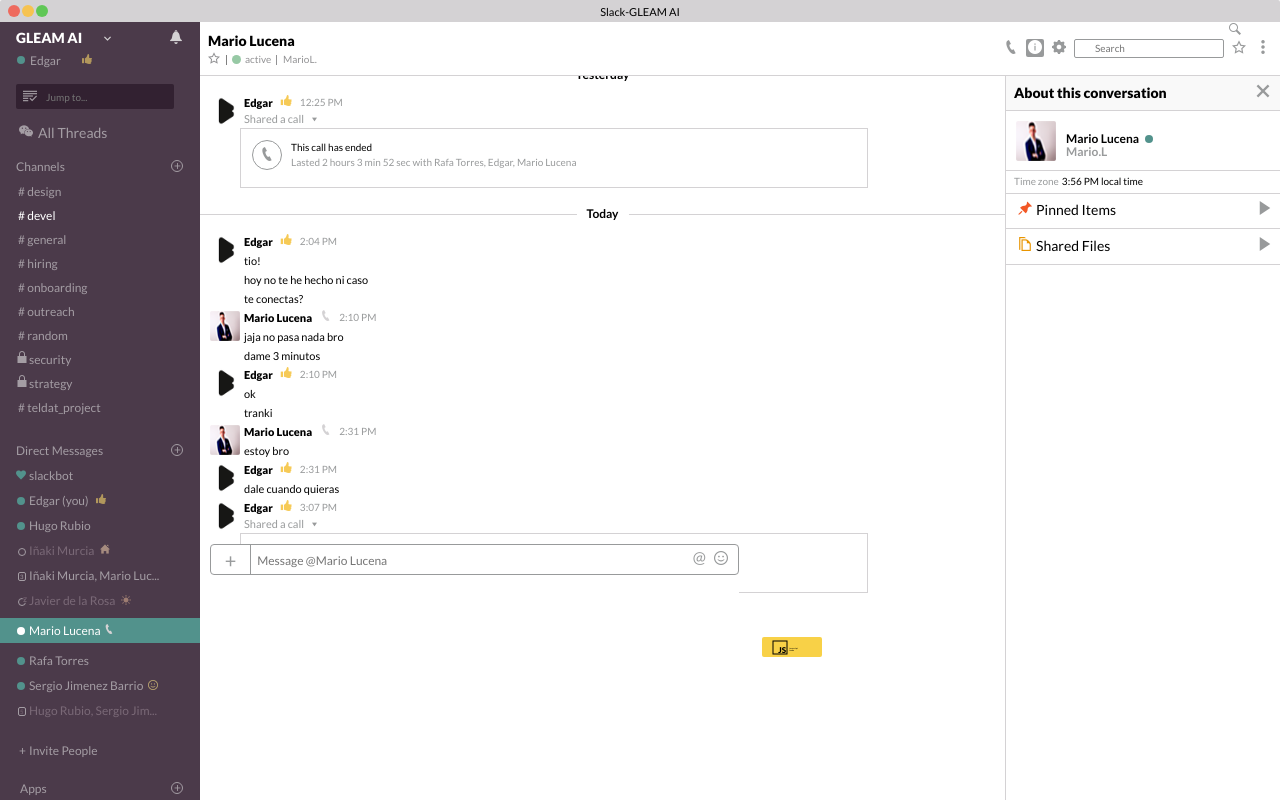
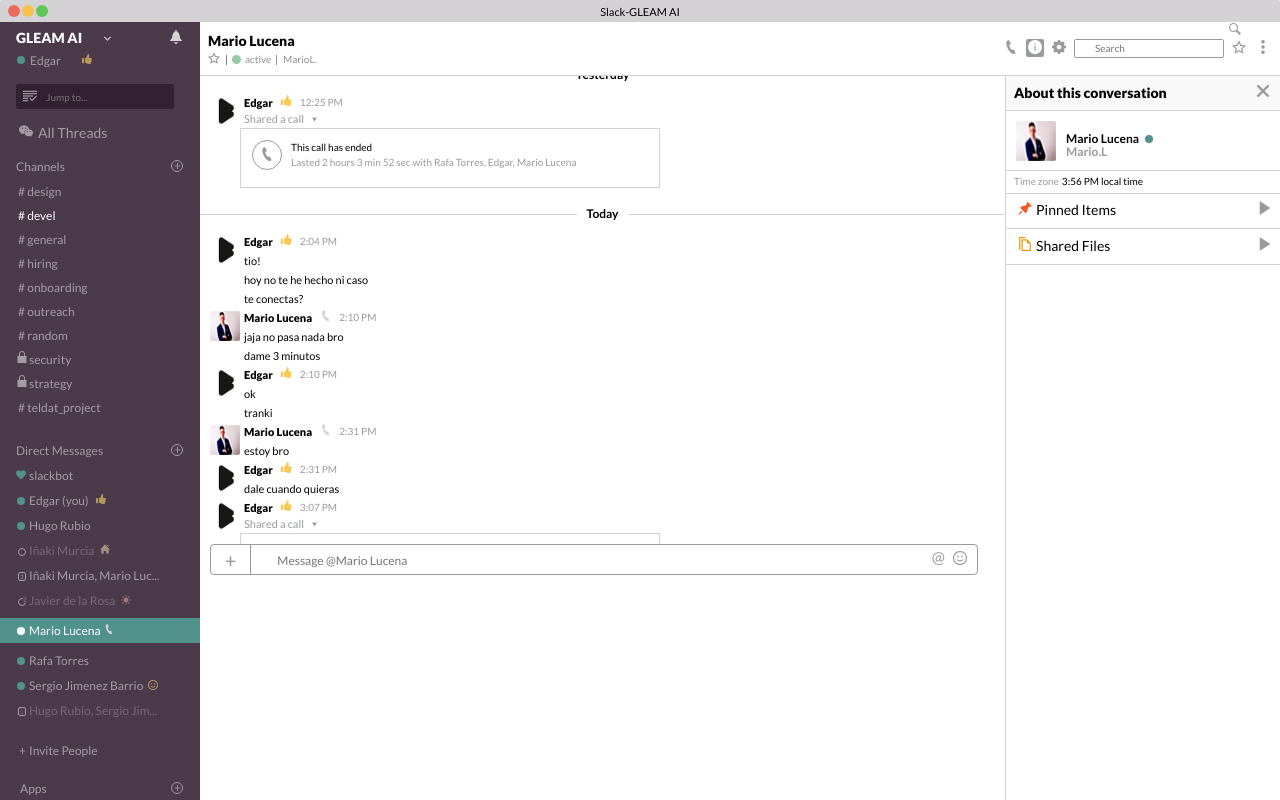
Before and after one commit to MarioLucen/ejercicio-slack, a website: page index.html in a window 1280 px wide. Drawn offline with Linux system fonts and the light colour scheme.

Commit message:
corrected mistakes

```diff
--- a/scss/ui/_component.scss
+++ b/scss/ui/_component.scss
@@ -53,7 +53,8 @@
 
 .box-call {
     position: relative;
-    width: 80%;
+    width: 100%;
+    max-width: 420px;
     height: 60px;
     left: 30px;
     padding: 11px;
--- a/scss/ui/_main-chat.scss
+++ b/scss/ui/_main-chat.scss
@@ -133,17 +133,19 @@
 
         .box-message {
             position: fixed;
-            width: 529px;
+            width: calc(100% - 502px);
             height: 100vh;
             top: 544px;
+            left: 200px;
             margin-bottom: 15px;
             background-color: white;
         }
         .direct-message {
             position: fixed ;
-            width: 529px;
+            width: calc(100% - 512px);
             height: 31px;
             top: 544px;
+            left: 210px;
             margin-bottom: 15px;
             border: 1px solid $maingrey;
             border-radius: 4px;
```
Also changed, not shown: css/main.css.
